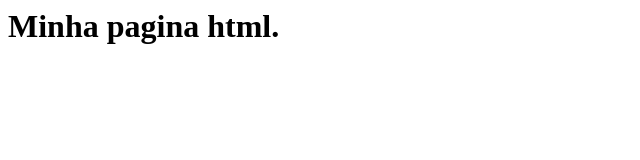
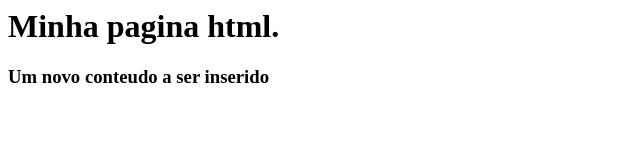
Before and after one commit to mateusbaltar/hiringcoders-02-vtex, a plain HTML site: page index.html in a window 1280 px wide. Shown: the whole page, without its empty margins (0-640 px from the left). Drawn offline with Linux system fonts and the light colour scheme.

Commit message:
outro commit agora em master

```diff
--- a/index.html
+++ b/index.html
@@ -1,5 +1,6 @@
 <html>
 	<body>
 		<h1>Minha pagina html.</h1>
+		<h3>Um novo conteudo a ser inserido</h3>
 	</body>
 </html>
```
